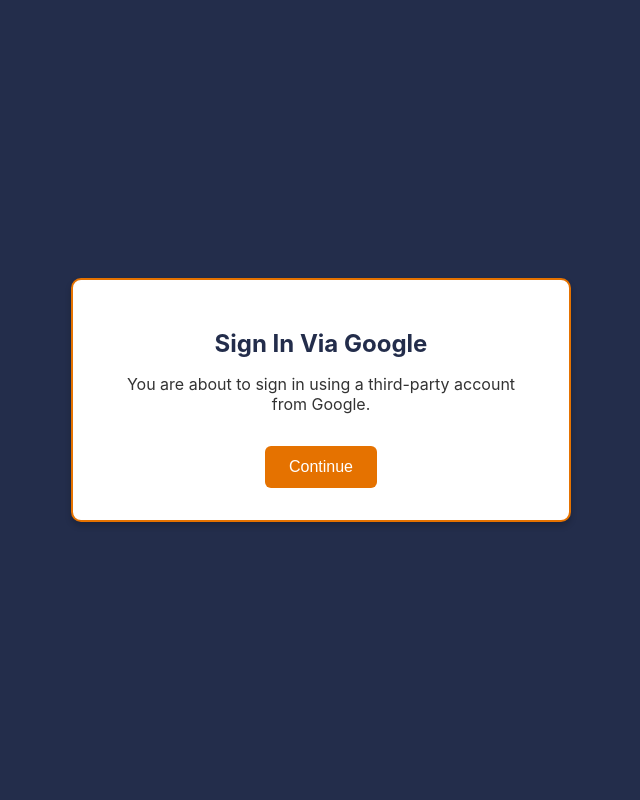
After one commit to KabirSuri/music-instrument-lending-app, a Django app: template templates/socialaccount/login.html in a window 1280 px wide. The commit adds this page. Shown: the whole page, without its empty margins (319-959 px from the left). Run offline with Django 5.2, Linux system fonts and the light colour scheme; the template is opened without the code that fills it, so the values that code supplies are empty.

Commit message:
styled google auth login screen

```diff
--- a/mysite/settings.py
+++ b/mysite/settings.py
@@ -16,7 +16,7 @@
 
 # Build paths inside the project like this: BASE_DIR / 'subdir'.
 BASE_DIR = Path(__file__).resolve().parent.parent
-
+LOGIN_URL = '/login/'
 
 # Quick-start development settings - unsuitable for production
 # See https://docs.djangoproject.com/en/5.1/howto/deployment/checklist/
--- a/templates/login.html
+++ b/templates/login.html
@@ -1,4 +1,5 @@
 <!DOCTYPE html>
+
 <html lang="en">
 <head>
     <meta charset="UTF-8">
--- /dev/null
+++ b/templates/socialaccount/login.html
@@ -0,0 +1,68 @@
+{% load i18n %}
+<!DOCTYPE html>
+<html lang="en">
+<head>
+    <meta charset="UTF-8">
+    <title>{% trans "Sign In Via Google" %}</title>
+    <style>
+        body {
+            margin: 0;
+            padding: 0;
+            min-height: 100vh;
+            display: flex;
+            justify-content: center;
+            align-items: center;
+            background-color: #232D4B; /* UVA Blue */
+            font-family: -apple-system, BlinkMacSystemFont, "Segoe UI", Roboto, Arial, sans-serif;
+        }
+
+        .confirmation-container {
+            background-color: white;
+            padding: 2rem 3rem;
+            border-radius: 10px;
+            box-shadow: 0 4px 6px rgba(0, 0, 0, 0.2);
+            max-width: 400px;
+            width: 100%;
+            text-align: center;
+            border: 2px solid #E57200; /* UVA Orange */
+        }
+
+        h1 {
+            color: #232D4B;
+            font-size: 1.5rem;
+            margin-bottom: 1rem;
+        }
+
+        p {
+            margin-bottom: 2rem;
+            font-size: 1rem;
+            color: #333;
+        }
+
+        button {
+            background-color: #E57200;
+            color: white;
+            border: none;
+            padding: 0.75rem 1.5rem;
+            font-size: 1rem;
+            border-radius: 6px;
+            cursor: pointer;
+            transition: background-color 0.2s ease;
+        }
+
+        button:hover {
+            background-color: #C66100;
+        }
+    </style>
+</head>
+<body>
+    <div class="confirmation-container">
+        <h1>{% trans "Sign In Via Google" %}</h1>
+        <p>{% trans "You are about to sign in using a third-party account from Google." %}</p>
+        <form method="post" action="">
+            {% csrf_token %}
+            <button type="submit">{% trans "Continue" %}</button>
+        </form>
+    </div>
+</body>
+</html>
```
